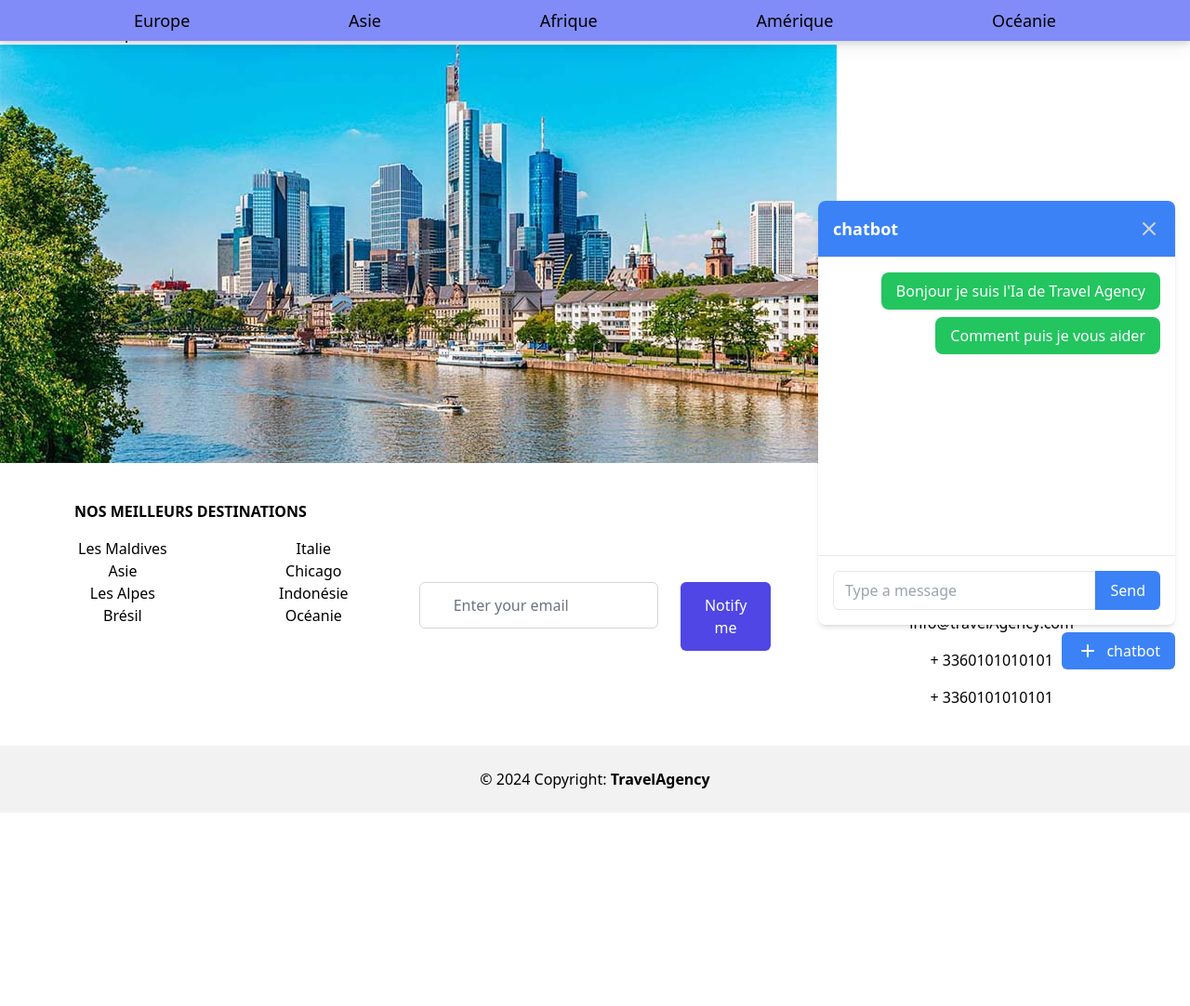
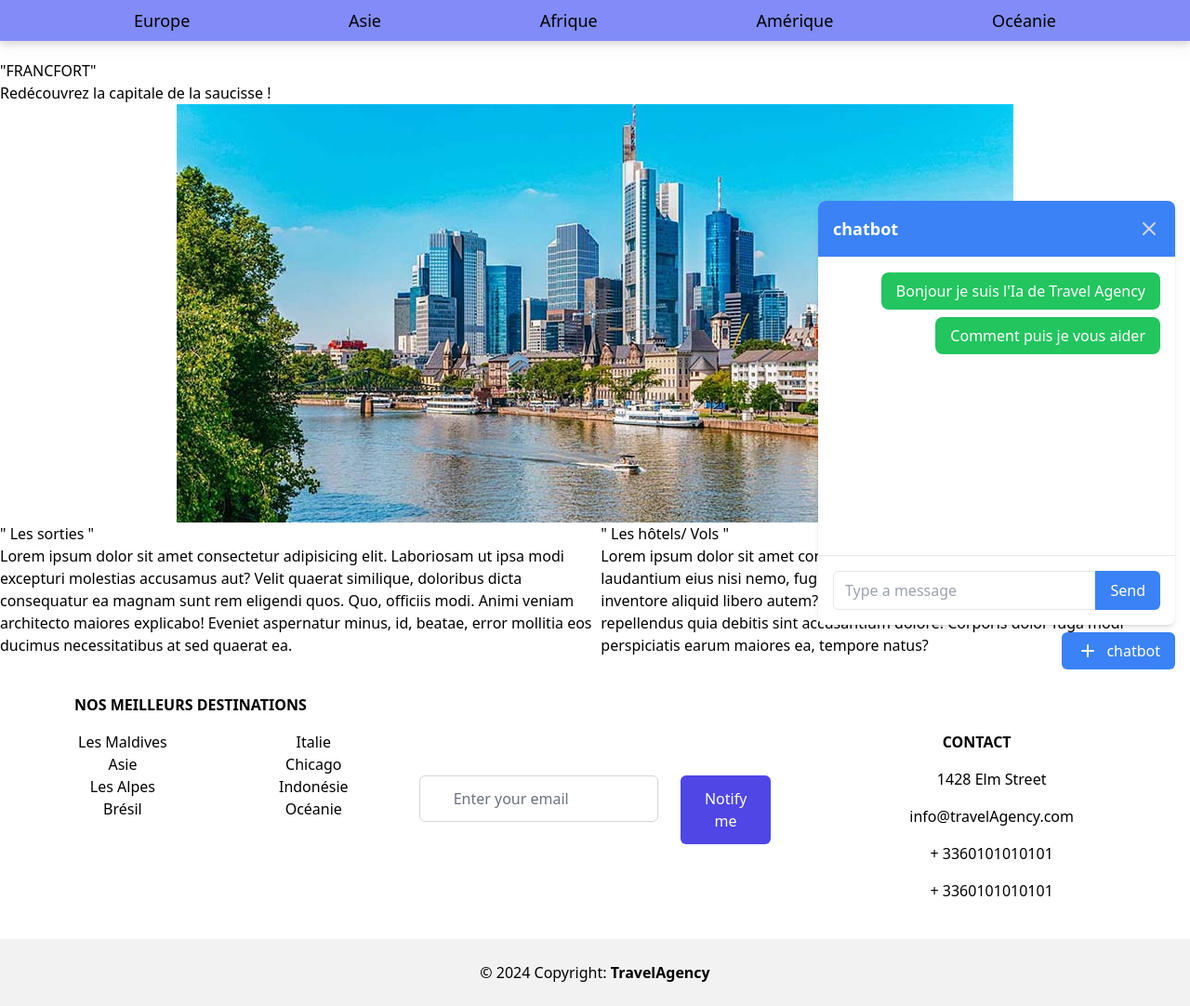
Before and after one commit to SoizicMM/travelagency, a Flask app: page /destination in a window 1280 px wide. Shown: the part 64-1146 px from the top of the page at 93% size. Before the commit the page ends 938 px from the top, so only its background shows below. Run offline with Flask 3, Linux system fonts and the light colour scheme; some libraries are stand-ins or nearby versions.

Commit message:
début destination

```diff
--- a/templates/destination.html
+++ b/templates/destination.html
@@ -2,12 +2,28 @@
 
 {% block content %}
 <!-- on code ici -->
-<h1>"FRANCFORT"</h1>
+<h1 class="pt-16">"FRANCFORT"</h1>
 
 <!-- partie de l'image -->
 <p>Redécouvrez la capitale de la saucisse !</p>
 
-<img src="./static/francfort.jpg" />
+<div class="flex justify-center">
+  <img src="./static/francfort.jpg" />
+</div>
+
+<!-- Partie des 2 textes -->
+<section class="flex justify-around">
+  <!-- partie texte de gauche -->
+  <div>
+    <h2> " Les sorties "</h2>
+    <p> Lorem ipsum dolor sit amet consectetur adipisicing elit. Laboriosam ut ipsa modi excepturi molestias accusamus aut? Velit quaerat similique, doloribus dicta consequatur ea magnam sunt rem eligendi quos. Quo, officiis modi. Animi veniam architecto maiores explicabo! Eveniet aspernatur minus, id, beatae, error mollitia eos ducimus necessitatibus at sed quaerat ea.</p>
+  </div>
+  <!-- partie texte de droite -->
+  <div>
+    <h2> " Les hôtels/ Vols "</h2>
+    <p> Lorem ipsum dolor sit amet consectetur adipisicing elit. Consectetur error, laudantium eius nisi nemo, fugiat unde quos, nihil voluptas quod incidunt labore inventore aliquid libero autem? Dolorum quasi labore dolorem, ab, omnis quae a repellendus quia debitis sint accusantium dolore! Corporis dolor fuga modi perspiciatis earum maiores ea, tempore natus?</p>
+  </div>
+</section>
 
 
 {% endblock %}
```
